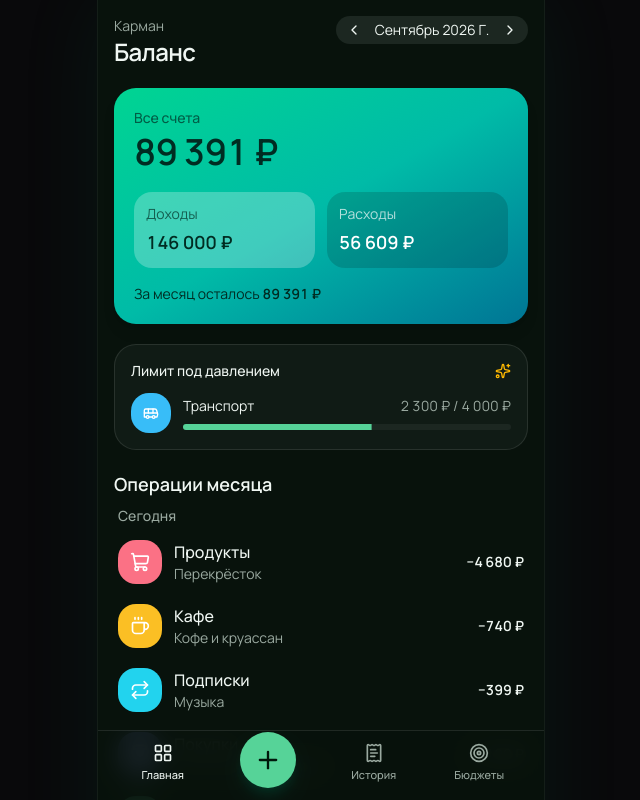
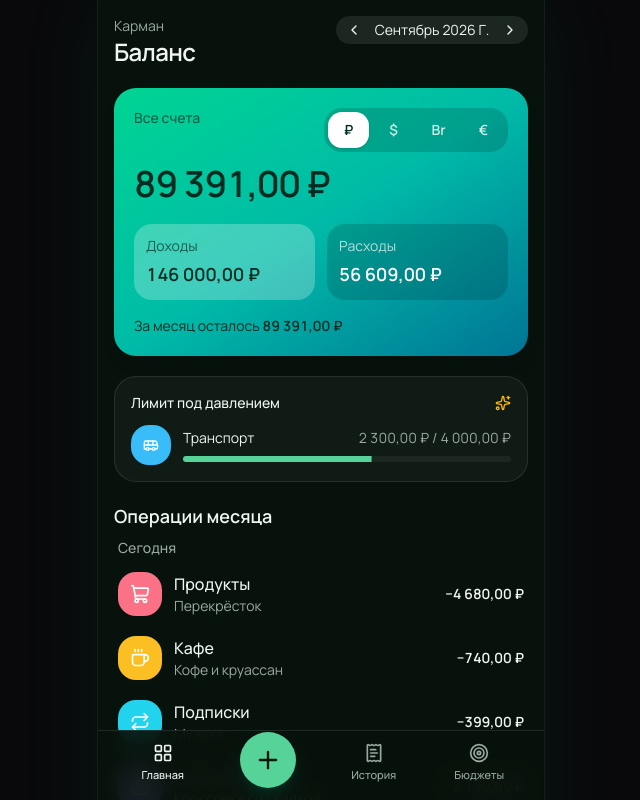
Before and after one commit to Helanasv/mobile-finance, a Next.js app: page / in a window 1280 px wide. Shown: the top 800 px of the page, without its empty margins (319-959 px from the left). Built offline with nearby package versions, Linux system fonts and the light colour scheme.

Commit message:
Add RUB, USD, BYN, and EUR as display currencies.
Users can switch currency on the home card and budgets screen; amounts are labeled in the selected unit without converting rates.

Co-authored-by: ekaterinasvet18 <ekaterinasvet18@gmail.com>

```diff
--- /dev/null
+++ b/src/components/finance/currency-switcher.tsx
@@ -0,0 +1,52 @@
+"use client";
+
+import { CURRENCIES } from "@/lib/currency";
+import type { Currency } from "@/lib/types";
+import { cn } from "@/lib/utils";
+
+export function CurrencySwitcher({
+  value,
+  onChange,
+  variant = "muted",
+}: {
+  value: Currency;
+  onChange: (currency: Currency) => void;
+  variant?: "muted" | "on-gradient";
+}) {
+  return (
+    <div
+      className={cn(
+        "grid grid-cols-4 gap-1 rounded-2xl p-1",
+        variant === "on-gradient" ? "bg-black/15" : "bg-muted",
+      )}
+      role="radiogroup"
+      aria-label="Валюта"
+    >
+      {CURRENCIES.map((item) => {
+        const selected = value === item.code;
+        return (
+          <button
+            key={item.code}
+            type="button"
+            role="radio"
+            aria-checked={selected}
+            aria-label={item.label}
+            onClick={() => onChange(item.code)}
+            className={cn(
+              "h-9 rounded-xl text-sm font-semibold transition",
+              selected
+                ? variant === "on-gradient"
+                  ? "bg-white text-emerald-950 shadow-sm"
+                  : "bg-background text-foreground shadow-sm"
+                : variant === "on-gradient"
+                  ? "text-white/80"
+                  : "text-muted-foreground",
+            )}
+          >
+            {item.symbol}
+          </button>
+        );
+      })}
+    </div>
+  );
+}
--- a/src/components/finance/finance-context.tsx
+++ b/src/components/finance/finance-context.tsx
@@ -9,7 +9,7 @@ import {
   setFinanceState,
   subscribeFinance,
 } from "@/lib/store";
-import type { Budget, FinanceState, Transaction } from "@/lib/types";
+import type { Budget, Currency, FinanceState, Transaction } from "@/lib/types";
 
 type FinanceContextValue = {
   ready: boolean;
@@ -18,6 +18,7 @@ type FinanceContextValue = {
   updateTransaction: (tx: Transaction) => void;
   deleteTransaction: (id: string) => void;
   upsertBudget: (budget: Budget) => void;
+  setCurrency: (currency: Currency) => void;
   resetDemo: () => void;
   clearAll: () => void;
 };
@@ -69,16 +70,24 @@ export function FinanceProvider({ children }: { children: React.ReactNode }) {
     });
   }, []);
 
+  const setCurrency = useCallback((currency: Currency) => {
+    setFinanceState((current) => ({ ...current, currency }));
+  }, []);
+
   const resetDemo = useCallback(() => {
-    setFinanceState(createInitialState());
+    setFinanceState((current) => ({
+      ...createInitialState(),
+      currency: current.currency,
+    }));
   }, []);
 
   const clearAll = useCallback(() => {
-    setFinanceState({
+    setFinanceState((current) => ({
+      currency: current.currency,
       categories: createInitialState().categories,
       transactions: [],
       budgets: [],
-    });
+    }));
   }, []);
 
   const value = useMemo(
@@ -89,6 +98,7 @@ export function FinanceProvider({ children }: { children: React.ReactNode }) {
       updateTransaction,
       deleteTransaction,
       upsertBudget,
+      setCurrency,
       resetDemo,
       clearAll,
     }),
@@ -99,6 +109,7 @@ export function FinanceProvider({ children }: { children: React.ReactNode }) {
       updateTransaction,
       deleteTransaction,
       upsertBudget,
+      setCurrency,
       resetDemo,
       clearAll,
     ],
--- a/src/components/finance/transaction-row.tsx
+++ b/src/components/finance/transaction-row.tsx
@@ -1,6 +1,7 @@
 "use client";
 
 import { CategoryIcon } from "@/components/finance/category-icon";
+import { useFinance } from "@/components/finance/finance-context";
 import { formatSignedMoney } from "@/lib/format";
 import type { Category, Transaction } from "@/lib/types";
 import { cn } from "@/lib/utils";
@@ -14,6 +15,7 @@ export function TransactionRow({
   category?: Category;
   onClick?: () => void;
 }) {
+  const { state } = useFinance();
   return (
     <button
       type="button"
@@ -40,7 +42,7 @@ export function TransactionRow({
           transaction.type === "income" ? "text-emerald-400" : "text-foreground",
         )}
       >
-        {formatSignedMoney(transaction.amount, transaction.type)}
+        {formatSignedMoney(transaction.amount, transaction.type, state.currency)}
       </span>
     </button>
   );
--- a/src/components/screens/budgets-screen.tsx
+++ b/src/components/screens/budgets-screen.tsx
@@ -4,6 +4,7 @@ import { useState } from "react";
 import { toast } from "sonner";
 
 import { CategoryIcon } from "@/components/finance/category-icon";
+import { CurrencySwitcher } from "@/components/finance/currency-switcher";
 import { useFinance } from "@/components/finance/finance-context";
 import { Button } from "@/components/ui/button";
 import { Input } from "@/components/ui/input";
@@ -17,7 +18,7 @@ import { formatMoney, formatMonthTitle, monthKey } from "@/lib/format";
 import { cn } from "@/lib/utils";
 
 export function BudgetsScreen() {
-  const { ready, state, upsertBudget, resetDemo, clearAll } = useFinance();
+  const { ready, state, upsertBudget, setCurrency, resetDemo, clearAll } = useFinance();
   const month = monthKey();
   const totals = monthTotals(state, month);
   const spend = categorySpend(state, month, "expense");
@@ -46,6 +47,14 @@ export function BudgetsScreen() {
         </p>
       </header>
 
+      <section className="space-y-2">
+        <p className="text-sm font-medium">Валюта</p>
+        <CurrencySwitcher value={state.currency} onChange={setCurrency} />
+        <p className="text-xs text-muted-foreground">
+          Суммы показываются в выбранной валюте, курс не пересчитывается.
+        </p>
+      </section>
+
       <section className="rounded-3xl border p-4">
         <p className="text-sm text-muted-foreground">Расходы по категориям</p>
         {spend.length === 0 ? (
@@ -65,7 +74,7 @@ export function BudgetsScreen() {
                 <div className="min-w-0 flex-1">
                   <div className="flex justify-between text-sm">
                     <span className="truncate">{category.name}</span>
-                    <span className="tabular-nums">{formatMoney(amount)}</span>
+                    <span className="tabular-nums">{formatMoney(amount, state.currency)}</span>
                   </div>
                   <div className="mt-1 h-1.5 overflow-hidden rounded-full bg-muted">
                     <div
@@ -82,8 +91,8 @@ export function BudgetsScreen() {
           </ul>
         )}
         <p className="mt-4 text-sm text-muted-foreground">
-          Всего потрачено {formatMoney(totals.expense)} из доходов{" "}
-          {formatMoney(totals.income)}
+          Всего потрачено {formatMoney(totals.expense, state.currency)} из доходов{" "}
+          {formatMoney(totals.income, state.currency)}
         </p>
       </section>
 
@@ -105,8 +114,10 @@ export function BudgetsScreen() {
                 <div className="min-w-0 flex-1">
                   <p className="font-medium">{category.name}</p>
                   <p className={cn("text-sm tabular-nums", over && "text-destructive")}>
-                    {formatMoney(spent)}
-                    {limit ? ` из ${formatMoney(limit)}` : " — лимит не задан"}
+                    {formatMoney(spent, state.currency)}
+                    {limit
+                      ? ` из ${formatMoney(limit, state.currency)}`
+                      : " — лимит не задан"}
                   </p>
                 </div>
               </div>
@@ -126,7 +137,10 @@ export function BudgetsScreen() {
                     toast.error("Введите лимит");
                     return;
                   }
-                  upsertBudget({ categoryId: category.id, limit: Math.round(value) });
+                  upsertBudget({
+                    categoryId: category.id,
+                    limit: Math.round(value * 100) / 100,
+                  });
                   toast.success(`Лимит для «${category.name}» обновлён`);
                 }}
               >
--- a/src/components/screens/home-screen.tsx
+++ b/src/components/screens/home-screen.tsx
@@ -5,6 +5,7 @@ import { useMemo, useState } from "react";
 
 import { useEditTransaction } from "@/components/finance/app-shell";
 import { CategoryIcon } from "@/components/finance/category-icon";
+import { CurrencySwitcher } from "@/components/finance/currency-switcher";
 import { useFinance } from "@/components/finance/finance-context";
 import { TransactionRow } from "@/components/finance/transaction-row";
 import { Button } from "@/components/ui/button";
@@ -26,7 +27,7 @@ import {
 } from "@/lib/format";
 
 export function HomeScreen() {
-  const { ready, state } = useFinance();
+  const { ready, state, setCurrency } = useFinance();
   const edit = useEditTransaction();
   const [month, setMonth] = useState(monthKey());
 
@@ -83,27 +84,38 @@ export function HomeScreen() {
       </header>
 
       <section className="overflow-hidden rounded-3xl bg-gradient-to-br from-emerald-400 via-teal-500 to-cyan-700 p-5 text-emerald-950 shadow-lg">
-        <p className="text-sm font-medium text-emerald-950/70">Все счета</p>
-        <p className="mt-1 text-4xl font-semibold tracking-tight tabular-nums">
-          {formatMoney(balance)}
+        <div className="flex items-start justify-between gap-3">
+          <p className="text-sm font-medium text-emerald-950/70">Все счета</p>
+          <div className="w-[11.5rem]">
+            <CurrencySwitcher
+              value={state.currency}
+              onChange={setCurrency}
+              variant="on-gradient"
+            />
+          </div>
+        </div>
+        <p className="mt-3 text-4xl font-semibold tracking-tight tabular-nums">
+          {formatMoney(balance, state.currency)}
         </p>
         <div className="mt-5 grid grid-cols-2 gap-3 text-sm">
           <div className="rounded-2xl bg-white/25 p-3">
             <p className="text-emerald-950/70">Доходы</p>
             <p className="mt-1 text-lg font-semibold tabular-nums">
-              {formatMoney(totals.income)}
+              {formatMoney(totals.income, state.currency)}
             </p>
           </div>
           <div className="rounded-2xl bg-black/15 p-3 text-white">
             <p className="text-white/70">Расходы</p>
             <p className="mt-1 text-lg font-semibold tabular-nums">
-              {formatMoney(totals.expense)}
+              {formatMoney(totals.expense, state.currency)}
             </p>
           </div>
         </div>
         <p className="mt-4 text-sm">
           За месяц осталось{" "}
-          <span className="font-semibold tabular-nums">{formatMoney(leftover)}</span>
+          <span className="font-semibold tabular-nums">
+            {formatMoney(leftover, state.currency)}
+          </span>
         </p>
       </section>
 
@@ -124,7 +136,7 @@ export function HomeScreen() {
               <div className="flex justify-between text-sm">
                 <span>{tightBudget.category.name}</span>
                 <span className="tabular-nums text-muted-foreground">
-                  {formatMoney(tightBudget.spent)} / {formatMoney(tightBudget.budget.limit)}
+                  {formatMoney(tightBudget.spent, state.currency)} / {formatMoney(tightBudget.budget.limit, state.currency)}
                 </span>
               </div>
               <Progress
--- /dev/null
+++ b/src/lib/currency.ts
@@ -0,0 +1,23 @@
+export type Currency = "RUB" | "USD" | "BYN" | "EUR";
+
+export const CURRENCIES: {
+  code: Currency;
+  label: string;
+  short: string;
+  symbol: string;
+}[] = [
+  { code: "RUB", label: "Российский рубль", short: "RUB", symbol: "₽" },
+  { code: "USD", label: "Доллар США", short: "USD", symbol: "$" },
+  { code: "BYN", label: "Белорусский рубль", short: "BYN", symbol: "Br" },
+  { code: "EUR", label: "Евро", short: "EUR", symbol: "€" },
+];
+
+const CODES = new Set<string>(CURRENCIES.map((item) => item.code));
+
+export function isCurrency(value: unknown): value is Currency {
+  return typeof value === "string" && CODES.has(value);
+}
+
+export function currencyMeta(code: Currency) {
+  return CURRENCIES.find((item) => item.code === code) ?? CURRENCIES[0];
+}
--- a/src/lib/defaults.ts
+++ b/src/lib/defaults.ts
@@ -124,6 +124,7 @@ export const DEFAULT_BUDGETS: Budget[] = [
 
 export function createInitialState(): FinanceState {
   return {
+    currency: "RUB",
     categories: DEFAULT_CATEGORIES,
     transactions: createSeedTransactions(),
     budgets: DEFAULT_BUDGETS,
--- a/src/lib/format.ts
+++ b/src/lib/format.ts
@@ -1,15 +1,38 @@
-const rubles = new Intl.NumberFormat("ru-RU", {
-  style: "currency",
-  currency: "RUB",
-  maximumFractionDigits: 0,
-});
+import type { Currency } from "@/lib/currency";
 
-export function formatMoney(amount: number) {
-  return rubles.format(amount);
+const FORMATTERS: Record<Currency, Intl.NumberFormat> = {
+  RUB: new Intl.NumberFormat("ru-RU", {
+    style: "currency",
+    currency: "RUB",
+    maximumFractionDigits: 2,
+  }),
+  USD: new Intl.NumberFormat("ru-RU", {
+    style: "currency",
+    currency: "USD",
+    maximumFractionDigits: 2,
+  }),
+  BYN: new Intl.NumberFormat("ru-BY", {
+    style: "currency",
+    currency: "BYN",
+    maximumFractionDigits: 2,
+  }),
+  EUR: new Intl.NumberFormat("ru-RU", {
+    style: "currency",
+    currency: "EUR",
+    maximumFractionDigits: 2,
+  }),
+};
+
+export function formatMoney(amount: number, currency: Currency) {
+  return FORMATTERS[currency].format(amount);
 }
 
-export function formatSignedMoney(amount: number, type: "income" | "expense") {
-  const value = formatMoney(amount);
+export function formatSignedMoney(
+  amount: number,
+  type: "income" | "expense",
+  currency: Currency,
+) {
+  const value = formatMoney(amount, currency);
   return type === "income" ? `+${value}` : `−${value}`;
 }
 
--- a/src/lib/storage.ts
+++ b/src/lib/storage.ts
@@ -1,4 +1,5 @@
 import { createInitialState } from "@/lib/defaults";
+import { isCurrency } from "@/lib/currency";
 import type { FinanceState } from "@/lib/types";
 
 export const STORAGE_KEY = "karman-finance-v2";
@@ -14,6 +15,7 @@ export function loadState(): FinanceState {
       return createInitialState();
     }
     return {
+      currency: isCurrency(parsed.currency) ? parsed.currency : "RUB",
       categories: parsed.categories,
       transactions: parsed.transactions,
       budgets: parsed.budgets ?? [],
--- a/src/lib/types.ts
+++ b/src/lib/types.ts
@@ -1,3 +1,7 @@
+import type { Currency } from "@/lib/currency";
+
+export type { Currency };
+
 export type TransactionType = "income" | "expense";
 
 export type Category = {
@@ -23,6 +27,7 @@ export type Budget = {
 };
 
 export type FinanceState = {
+  currency: Currency;
   categories: Category[];
   transactions: Transaction[];
   budgets: Budget[];
```
Also changed, not shown: src/components/finance/transaction-form.tsx (+4 -3 lines), 1 other file (tests, documents, lock files or other folders).
